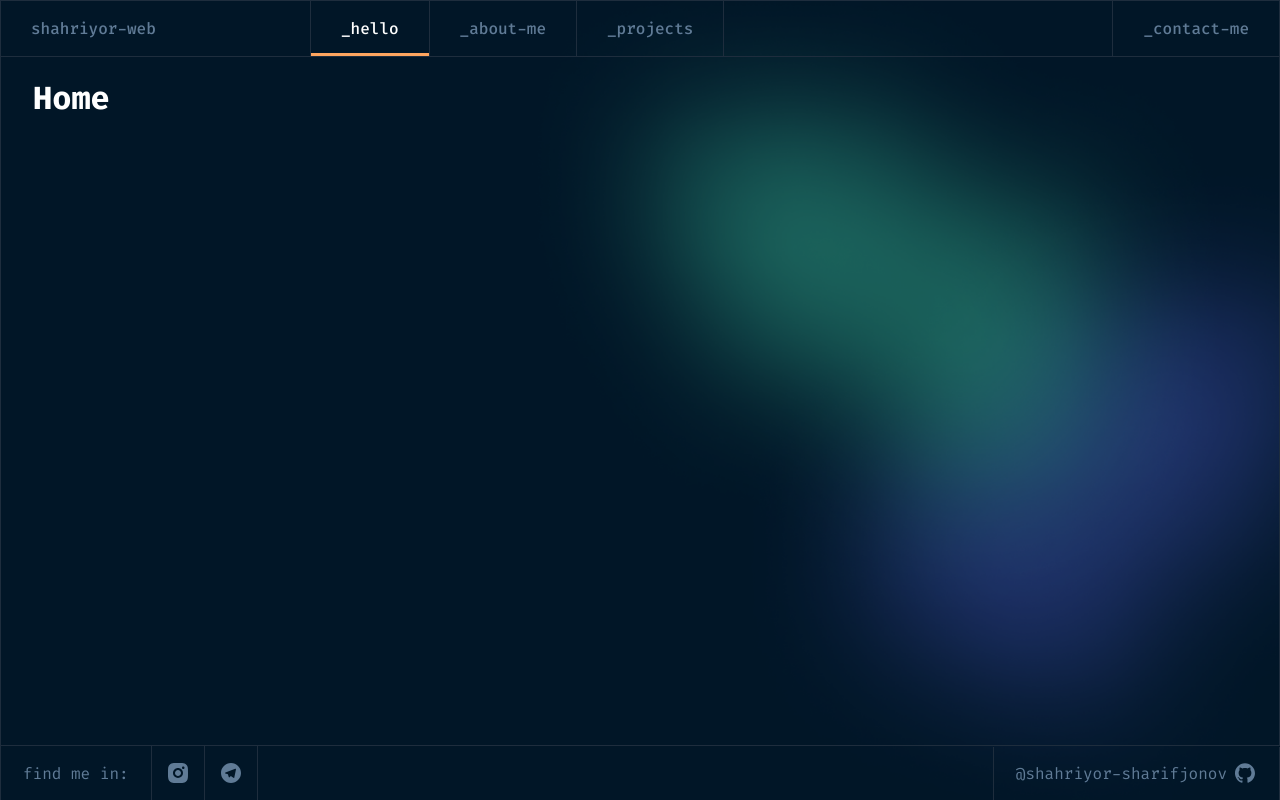
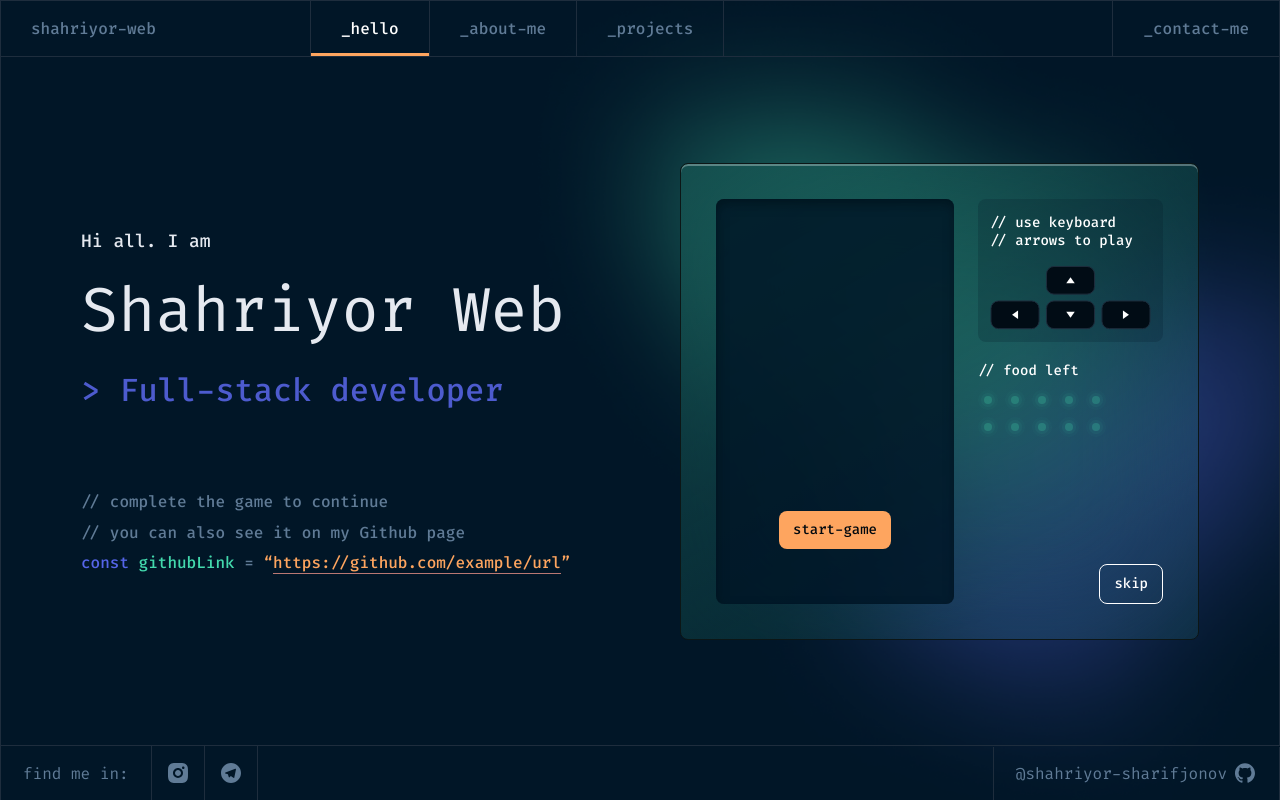
Before and after one commit to shahriyor-sharifjonov/shahriyorweb.com, a Next.js app: page / in a window 1280 px wide. Built offline with nearby package versions, Linux system fonts and the light colour scheme.

Commit message:
home page

```diff
--- a/pages/index.jsx
+++ b/pages/index.jsx
@@ -7,6 +7,11 @@ import { motion } from 'framer-motion'
 export default function Home() {
   return (
     <div className={`${styles.wrapper} wrapper`}>
+      <Head>
+        <title>Shahriyorweb Full-stack developer</title>
+        <meta name="description" content="Shahriyorweb Full-stack developer" />
+        <link rel="icon" href="/favicon.ico" />
+      </Head>
       <Header page="home"/>
       <motion.div className={`${styles.container} main`} initial="pageInitial" animate="pageAnimate" variants={{
         pageInitial: {
@@ -16,12 +21,89 @@ export default function Home() {
           opacity: 1
         }
       }}>
-        <Head>
-          <title>Shahriyorweb Full-stack developer</title>
-          <meta name="description" content="Shahriyorweb Full-stack developer" />
-          <link rel="icon" href="/favicon.ico" />
-        </Head>
-        <h1>Home</h1>
+        <motion.div
+          initial={{ opacity: 0, y: '10%' }} animate={{
+            opacity: 1,
+            y: 0,
+            transition: {
+              duration: 1,
+            },
+          }}
+          exit={{
+            opacity: 0,
+            y: '10%',
+            transition: {
+              duration: 1,
+            },
+          }}
+        >
+          <p className={styles.hello}>Hi all. I am</p>
+          <h1 className={styles.title}>Shahriyor Web</h1>
+          <h2 className={styles.subtitle}>&gt; Full-stack developer</h2>
+          <p className={styles.comment}>&#47;&#47; complete the game to continue</p>
+          <p className={styles.comment}>&#47;&#47; you can also see it on my Github page</p>
+          <pre className={styles.code}>const <span className='variable'>githubLink</span> <span className='punctuation'>=</span> <a href="https://github.com/shahriyor-sharifjonov/shahriyorweb.com" rel="noreferrer" target="_blank" className='string link'>“https:&#47;&#47;github.com&#47;example&#47;url”</a></pre>
+        </motion.div>
+        <div className={styles.game}>
+          <div className={styles.gameContent}>
+            <motion.button className={`btn ${styles.gameStartBtn}`}
+              initial={{ x: '-50%'}}
+              whileHover={{ scale: 1.1 }}
+              whileTap={{ scale: 0.9 }}
+            >
+              start-game
+            </motion.button>
+          </div>
+          <div className={styles.gameInfo}>
+            <div className={styles.gameTop}>
+              <div className={styles.gameController}>
+                <p className={styles.gameComment}>&#47;&#47; use keyboard</p>
+                <p className={styles.gameComment}>&#47;&#47; arrows to play</p>
+                <div className={styles.gameControllerButtons}>
+                  <div className={styles.gameControllerButtonsTop}>
+                    <svg width="51" height="30" viewBox="0 0 51 30" fill="none" xmlns="http://www.w3.org/2000/svg">
+                      <rect x="1.46094" y="1.46356" width="48.0787" height="27.6912" rx="7.5" fill="#010C15" stroke="#1E2D3D"/>
+                      <path d="M25.5 12.3091L29.75 18.3091H21.25L25.5 12.3091Z" fill="white"/>
+                    </svg>
+                  </div>
+                  <div className={styles.gameControllerButtonsBot}>
+                    <svg width="50" height="30" viewBox="0 0 50 30" fill="none" xmlns="http://www.w3.org/2000/svg">
+                      <rect x="49.0786" y="28.6547" width="48.0787" height="27.6912" rx="7.5" transform="rotate(-180 49.0786 28.6547)" fill="#010C15" stroke="#1E2D3D"/>
+                      <path d="M22.0391 14.8091L28.0391 10.5591L28.0391 19.0592L22.0391 14.8091Z" fill="white"/>
+                    </svg>
+                    <svg width="51" height="30" viewBox="0 0 51 30" fill="none" xmlns="http://www.w3.org/2000/svg">
+                      <rect x="49.5391" y="28.6547" width="48.0787" height="27.6912" rx="7.5" transform="rotate(-180 49.5391 28.6547)" fill="#010C15" stroke="#1E2D3D"/>
+                      <path d="M25.5 17.8091L21.25 11.8091L29.75 11.8091L25.5 17.8091Z" fill="white"/>
+                    </svg>
+                    <svg width="50" height="30" viewBox="0 0 50 30" fill="none" xmlns="http://www.w3.org/2000/svg">
+                      <rect x="49" y="28.6547" width="48.0787" height="27.6912" rx="7.5" transform="rotate(-180 49 28.6547)" fill="#010C15" stroke="#1E2D3D"/>
+                      <path d="M27.9604 14.8091L21.9604 19.0592L21.9604 10.5591L27.9604 14.8091Z" fill="white"/>
+                    </svg>
+                  </div>
+                </div>
+              </div>
+              <p className={styles.gameComment}>&#47;&#47; food left</p>
+              <div className={styles.gameFloods}>
+                <div className={`${styles.gameFlood}`}></div>
+                <div className={`${styles.gameFlood}`}></div>
+                <div className={`${styles.gameFlood}`}></div>
+                <div className={`${styles.gameFlood}`}></div>
+                <div className={`${styles.gameFlood}`}></div>
+                <div className={`${styles.gameFlood}`}></div>
+                <div className={`${styles.gameFlood}`}></div>
+                <div className={`${styles.gameFlood}`}></div>
+                <div className={`${styles.gameFlood}`}></div>
+                <div className={`${styles.gameFlood}`}></div>
+              </div>
+            </div>
+            <motion.button className={`btn ${styles.gameSkipBtn}`}
+              whileHover={{ scale: 1.02 }}
+              whileTap={{ scale: 0.9 }}
+            >
+              skip
+            </motion.button>
+          </div>
+        </div>
       </motion.div>
       <Footer />
     </div>
--- a/styles/Home.module.scss
+++ b/styles/Home.module.scss
@@ -1,7 +1,165 @@
 .container {
-  padding: 0 2rem;
+  display: flex;
+  justify-content: space-between;
+  align-items: center;
+  column-gap: 30px;
+  height: 100%;
+  padding: 30px 311px;
+  @media (max-width: 1670px){
+    padding: 30px 80px;
+  }
+  @media (max-width: 768px){
+    padding: 30px;
+  }
 }
 .wrapper{
   background: url('../public/home-background.png') center / cover no-repeat;
   height: 100vh;
 }
+.hello{
+  font-weight: 450;
+  font-size: 18px;
+  line-height: 24px;
+  color: #E5E9F0;
+}
+.title{
+  font-weight: 400;
+  font-size: 62px;
+  line-height: 76px;
+  color: #E5E9F0;
+}
+.subtitle{
+  font-weight: 450;
+  font-size: 32px;
+  line-height: 42px;
+  color: #4D5BCE;
+  margin-bottom: 80px;
+}
+.comment{
+  font-weight: 450;
+  font-size: 16px;
+  line-height: 21px;
+  margin-bottom: 10px;
+  color: #607B96;
+}
+.game{
+  background: linear-gradient(150.26deg, rgba(23, 85, 83, 0.7) 1.7%, rgba(67, 217, 173, 0.091) 81.82%);
+  border: 1px solid #0C1616;
+  box-shadow: inset 0px 2px 0px rgba(255, 255, 255, 0.3);
+  backdrop-filter: blur(64px);
+  padding: 35px;
+  border-radius: 8px;
+  display: flex;
+  justify-content: space-between;
+  column-gap: 24px;
+  @media (max-width: 1200px){
+    display: none;
+  }
+  &Content{
+    min-width: 238px;
+    background: rgba(1, 22, 39, 0.84);
+    box-shadow: inset 1px 5px 11px rgba(2, 18, 27, 0.71);
+    border-radius: 8px;
+    height: 405px;
+    position: relative;
+  }
+  &Info{
+    display: flex;
+    flex-direction: column;
+    justify-content: space-between;
+    align-items: flex-end;
+  }
+  &Controller{
+    background: rgba(1, 20, 35, 0.19);
+    border-radius: 8px;
+    padding: 15px 12px 12px 12px;
+    margin-bottom: 20px;
+    &Buttons{
+      margin-top: 15px;
+      &Top{
+        display: flex;
+        align-items: center;
+        justify-content: center;
+      }
+      &Bot{
+        margin-top: 5px;
+        display: flex;
+        justify-content: center;
+        align-items: center;
+        gap: 5px;
+      }
+    }
+  }
+  &Floods{
+    margin-top: 10px;
+    display: flex;
+    flex-wrap: wrap;
+    gap: 7px;
+    max-width: 135px;
+  }
+  &Flood{
+    background: #43D9AD;
+    width: 8px;
+    height: 8px;
+    border-radius: 50%;
+    margin: 6px;
+    position: relative;
+    opacity: 0.3;
+    &Active{
+      opacity: 1;
+    }
+    &::before{
+      content: '';
+      position: absolute;
+      top: 50%;
+      left: 50%;
+      transform: translate(-50%, -50%);
+      background: #43D9AD;
+      opacity: 0.2;
+      width: 14px;
+      height: 14px;
+      border-radius: 50%;
+    }
+    &::after{
+      content: '';
+      position: absolute;
+      top: 50%;
+      left: 50%;
+      transform: translate(-50%, -50%);
+      background: #43D9AD;
+      opacity: 0.1;
+      width: 20px;
+      height: 20px;
+      border-radius: 50%;
+    }
+  }
+  &Comment{
+    font-weight: 450;
+    font-size: 14px;
+    line-height: 18px;
+    color: #FFFFFF;
+  }
+  &StartBtn{
+    background: #FEA55F;
+    border-radius: 8px;
+    padding: 10px 14px;
+    font-weight: 450;
+    font-size: 14px;
+    line-height: 18px;
+    text-align: center;
+    color: #01080E;
+    position: absolute;
+    bottom: 55px;
+    left: 50%;
+  }
+  &SkipBtn{
+    font-weight: 450;
+    font-size: 14px;
+    line-height: 18px;
+    text-align: center;
+    padding: 10px 14px;
+    border: 1px solid #FFFFFF;
+    border-radius: 8px;
+    color: #FFFFFF;
+  }
+}
--- a/styles/globals.scss
+++ b/styles/globals.scss
@@ -126,6 +126,35 @@ h1{
 .string{
   color: #FEA55F;
 }
+.link{
+  position: relative;
+  &:hover{
+    &::before{
+      opacity: 1;
+    }
+  }
+  &::before{
+    content: '';
+    position: absolute;
+    top: 100%;
+    left: 10px;
+    width: calc(100% - 20px);
+    opacity: 0.8;
+    height: 1px;
+    background: #E99287;
+  }
+}
+.variable{
+  color: #43D9AD;
+}
 pre{
   color: #5565E8;
+  font-weight: 500;
+  font-size: 16px;
+  line-height: 20px;
 }
+button{
+  border: none;
+  background: none;
+  cursor: pointer;
+}
```
